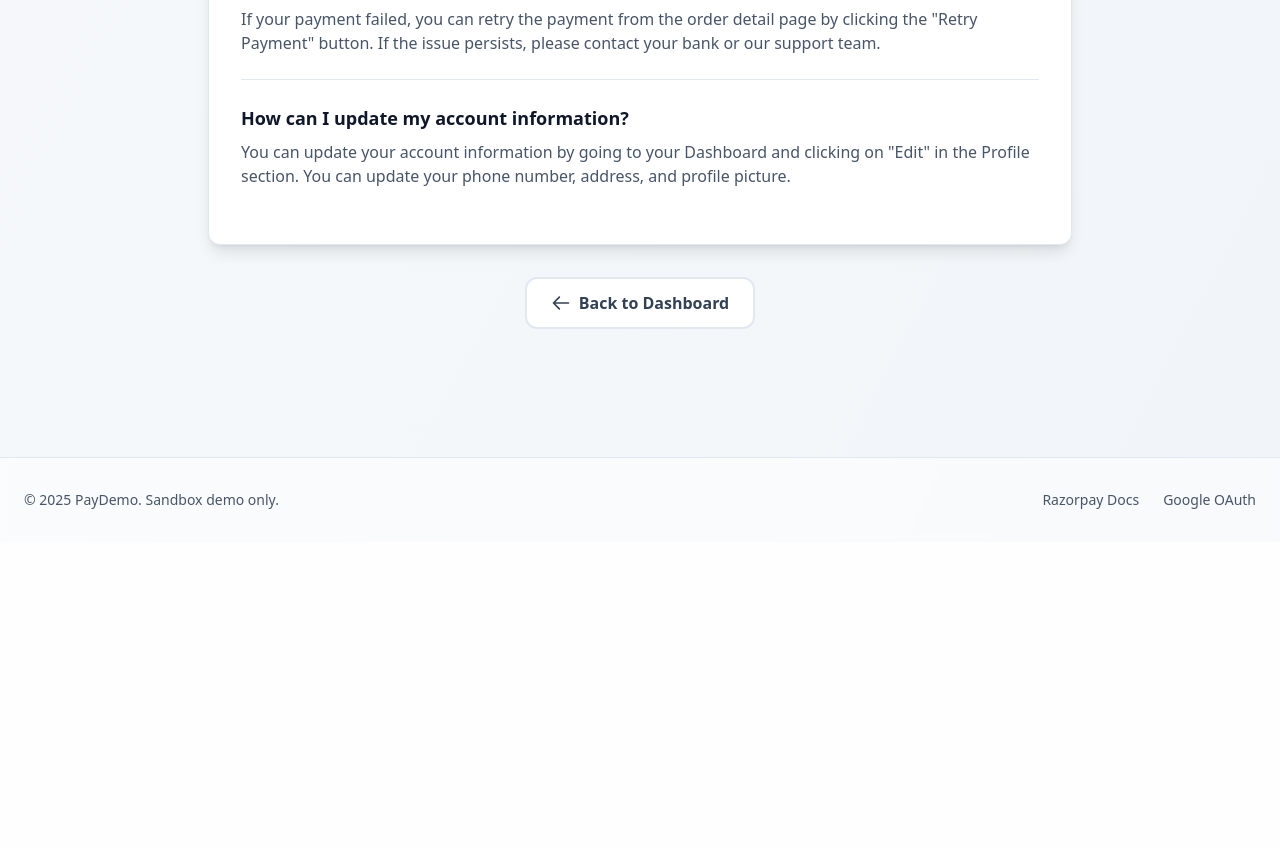
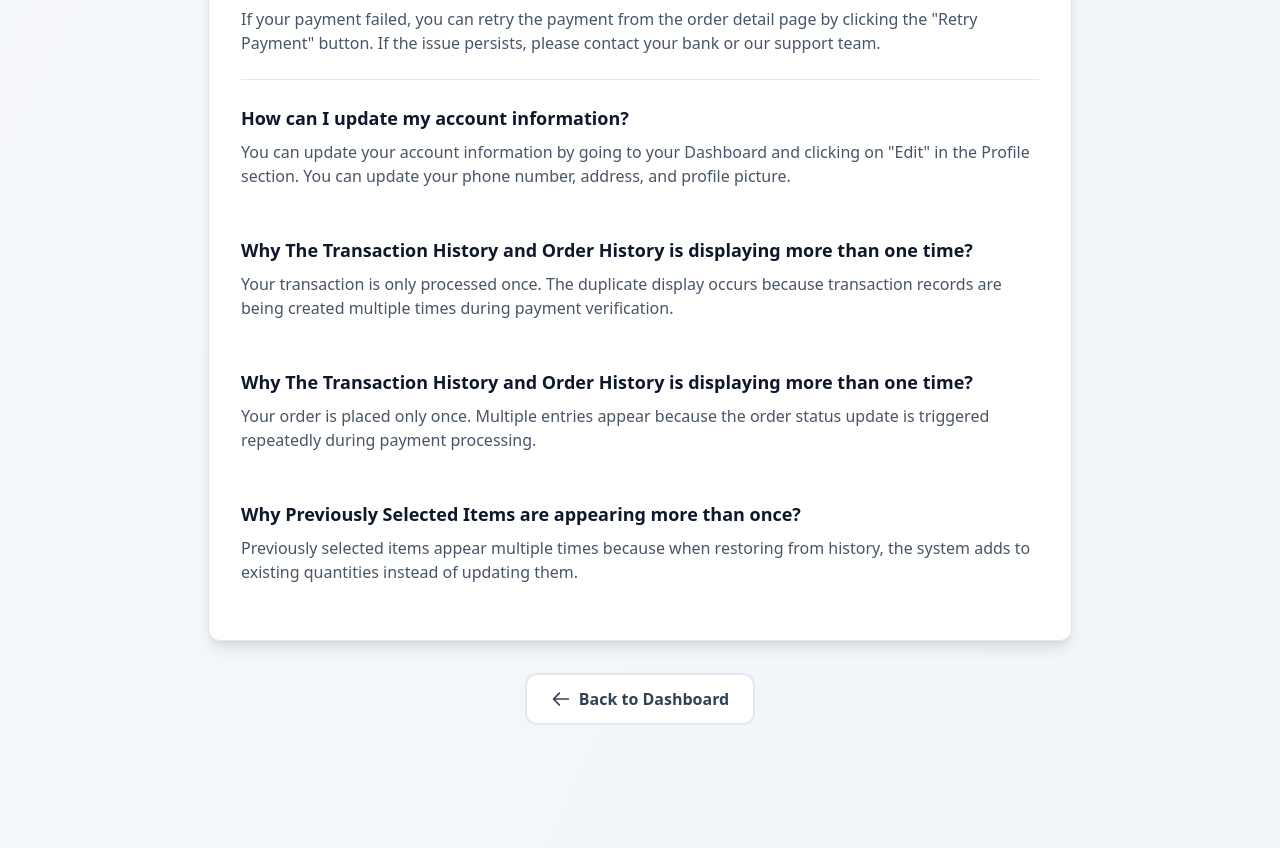
Before and after one commit to RohitKModi777/Pyment_Gateway-using-Django, a Django app: page /support/ in a window 1280 px wide. Shown: the part 1857-2705 px from the top of the page. Before the commit the page ends 2366 px from the top, so only its background shows below. Run offline with Django 5.2, Linux system fonts and the light colour scheme; some libraries are stand-ins or nearby versions.

Commit message:
Add FAQs about transaction and order history

```diff
--- a/templates/store/support.html
+++ b/templates/store/support.html
@@ -159,6 +159,29 @@
                     Dashboard and clicking on "Edit" in the Profile section. You can update your phone number, address,
                     and profile picture.</p>
             </div>
+
+           <div class="pb-6">
+               <h3 class="text-lg font-semibold text-slate-900 dark:text-white mb-2">Why The Transaction History and Order
+                   History is displaying more than one time?</h3>
+               <p class="text-slate-600 dark:text-slate-400">Your transaction is only processed once. The duplicate display
+                   occurs because transaction records are being created multiple times during payment verification.
+               </p>
+           </div>
+            <div class="pb-6">
+                <h3 class="text-lg font-semibold text-slate-900 dark:text-white mb-2">Why The Transaction History and Order History
+                    is displaying more than one time?</h3>
+                <p class="text-slate-600 dark:text-slate-400">Your order is placed only once. Multiple entries appear because the
+                    order status update is triggered repeatedly during payment processing.
+                </p>
+            </div>
+            <div class="pb-6">
+                <h3 class="text-lg font-semibold text-slate-900 dark:text-white mb-2">Why Previously Selected Items
+                    are appearing more than once?
+                </h3>
+                <p class="text-slate-600 dark:text-slate-400">Previously selected items appear multiple times because when
+                    restoring from history, the system adds to existing quantities instead of updating them.
+                </p>
+            </div>
         </div>
     </div>
 
```
